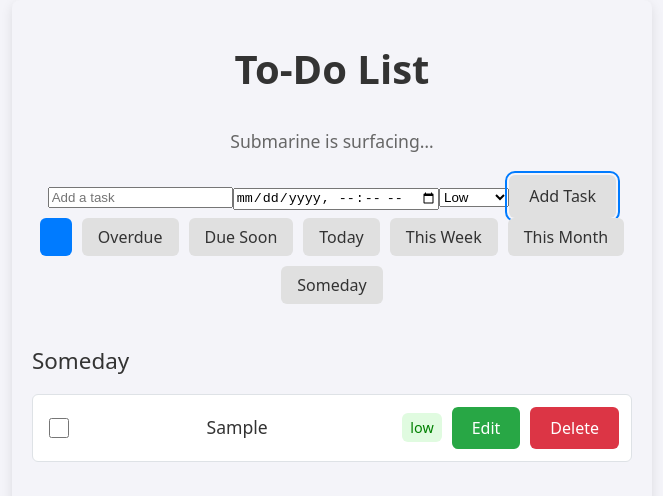
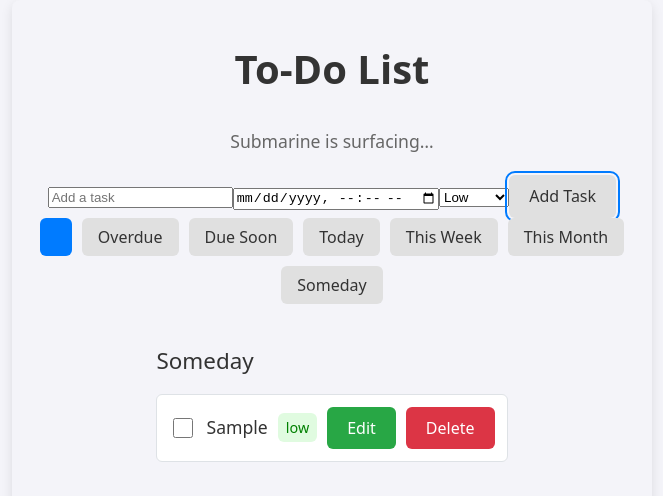
Before and after one commit to Stewysthings/submarine, a React (Vite) app: page / in a window 1280 px wide. Both pictures are taken after typing "Sample" into the empty fields and a click on the button "Add Task". Shown: the top 496 px of the page, without its empty margins (308-971 px from the left). Built offline with nearby package versions, Linux system fonts and the light colour scheme.

Commit message:
completed class applied

```diff
--- a/src/TaskList.tsx
+++ b/src/TaskList.tsx
@@ -18,7 +18,6 @@ interface TaskListProps {
   setEditPriority: (priority: 'low' | 'medium' | 'high') => void;
   saveEdit: (id: string) => void;
   cancelEdit: () => void;
-  removingId: string | null;
 }
 
 function formatDueDate(dueDate?: string): string {
@@ -47,11 +46,10 @@ const TaskList: React.FC<TaskListProps> = ({
   setEditPriority,
   saveEdit,
   cancelEdit,
-  removingId,
 }) => {
   return (
-    <>
-      {displayedTasks.some(([_, tasks]) => tasks.length > 0) ? (
+    <div className="task-list-container">
+      {displayedTasks.length > 0 ? (
         displayedTasks.map(([cat, tasks]) => (
           <div key={cat} className="category-section">
             <h2 className="category-heading">{categoryLabels[cat] || cat}</h2>
@@ -63,12 +61,12 @@ const TaskList: React.FC<TaskListProps> = ({
                     : isDueSoon(task.dueDate)
                       ? 'due-soon'
                       : `priority-${task.priority}`
-                  : '';
+                  : 'completed';
                 return (
                   <li
                     key={task.id}
-                    className={`task-item ${statusClass} ${removingId === task.id ? 'removing' : ''}`}
-                    aria-label={`Task: ${task.text}, ${isOverdue(task.dueDate) ? 'Overdue' : isDueSoon(task.dueDate) ? 'Due soon' : ''}`}
+                    className={`task-item ${statusClass}`}
+                    aria-label={`Task: ${task.text}, ${isOverdue(task.dueDate) && !task.completed ? 'Overdue' : isDueSoon(task.dueDate) && !task.completed ? 'Due soon' : task.completed ? 'Completed' : ''}`}
                   >
                     <input
                       type="checkbox"
@@ -166,7 +164,7 @@ const TaskList: React.FC<TaskListProps> = ({
       ) : (
         <p className="no-tasks">No tasks found</p>
       )}
-    </>
+    </div>
   );
 };
 
```
